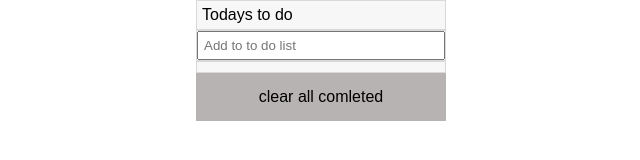
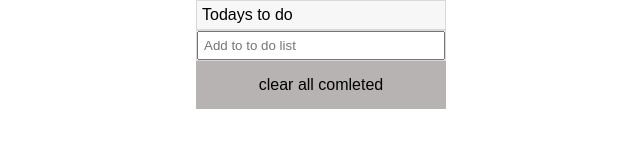
Before and after one commit to Timowest12/Todo-list, a website built with webpack: page src/index.html in a window 1280 px wide. Shown: the whole page, without its empty margins (319-959 px from the left). Built offline with nearby package versions, Linux system fonts and the light colour scheme; a web font is replaced by a local one.

Commit message:
add test

```diff
--- a/src/index.html
+++ b/src/index.html
@@ -15,7 +15,7 @@
         <ul class="todolist">
             <li class="todotitle">Todays to do</li>
             <li id="istinput" class="inpwrapper"><input class="listinp" placeholder="Add to to do list" type="text"></li>
-            <li><span class="tasksoutput"></span></li>
+            <span class="tasksoutput"></span>
         </ul>
         <div class="bottombar">clear all comleted</div>
     </div>
```
